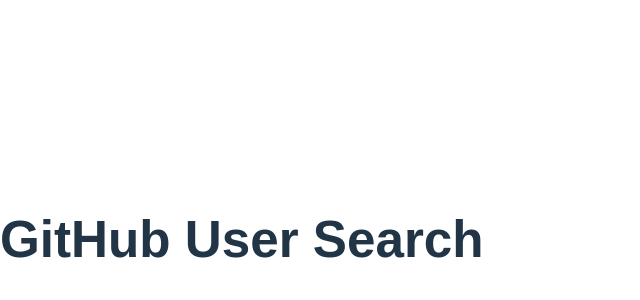
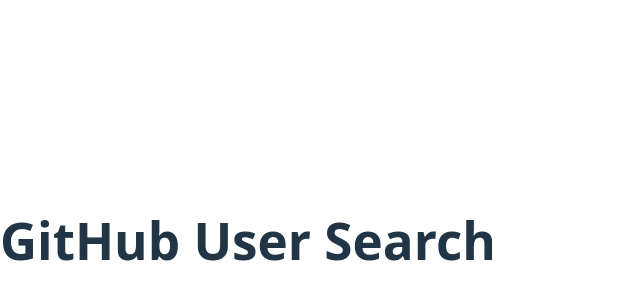
Before and after one commit to nourKhattab-nour/alx-fe-reactjs, a React (Vite) app in the folder github-user-search/: page / in a window 1280 px wide. Shown: the part 160-460 px from the top of the page, without its empty margins (0-640 px from the left). Built offline with nearby package versions, Linux system fonts and the light colour scheme.

Commit message:
Update App.jsx

```diff
--- a/github-user-search/src/App.jsx
+++ b/github-user-search/src/App.jsx
@@ -3,8 +3,10 @@
 
 function App() {
   return (
-    <div style={{ fontFamily: "Arial" }}>
-      <h1 style={{ textAlign: "center" }}>GitHub User Search</h1>
+    <div className="font-sans">
+      <h1 className="text-2xl font-bold text-center my-6">
+        GitHub User Search
+      </h1>
       <Search />
     </div>
   );
```
